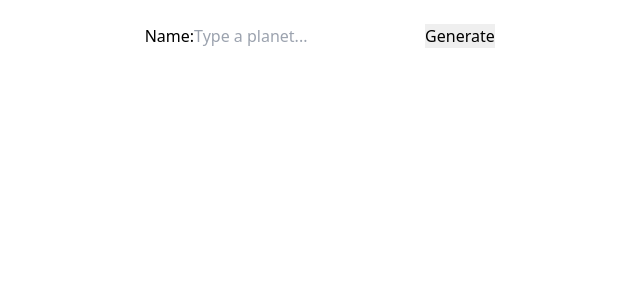
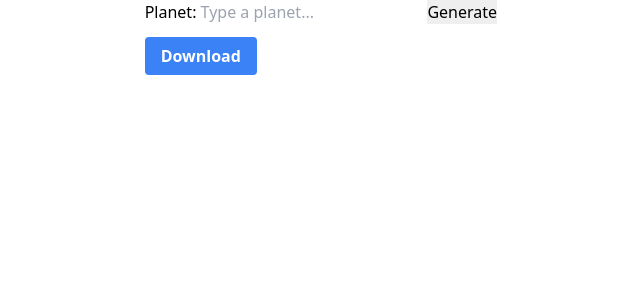
Before and after one commit to git11hub/planet-inc, a Next.js app: page / in a window 1280 px wide. Shown: the top 300 px of the page, without its empty margins (282-922 px from the left). Built offline with nearby package versions, Linux system fonts and the light colour scheme.

Commit message:
complete except download html

```diff
--- a/components/Header.js
+++ b/components/Header.js
@@ -25,8 +25,6 @@ function Header() {
     const [planet, setPlanet] = useState([]);
     const [input, setInput] = useState("");
 
-
-
     console.log(planet);
 
     const aOk = (event) =>{
@@ -41,51 +39,9 @@ function Header() {
 
     // again againTry
     const againTry = (singlePlanet) => {
-        return planetImage [singlePlanet]
+        const lowerCasePlanet = singlePlanet.toLowerCase();
+        return planetImage [lowerCasePlanet.replace(/\s/g, '')]
     }
-
-    // testing area
-    // const withSwitch = (singlePlanet) =>{
-    //     switch(singlePlanet){
-    //         case "earth":
-    //             return planetImage.earth;
-    //         case "jupiter":
-    //             return planetImage.jupiter;
-    //         case "mars":
-    //             return planetImage.mars;
-    //         case "mercury":
-    //             return planetImage.mercury;
-    //         case "saturn":
-    //             return planetImage.saturn;
-    //         case "venus":
-    //             return planetImage.venus;
-    //             default: return
-    //     }
-    // }
-
-    // const findMatched = (singlePlanet) =>{
-    //     if(singlePlanet==="earth"){
-    //         return planetImage.earth
-    //     }
-    //     if(singlePlanet==="jupiter"){
-    //         return planetImage.jupiter
-    //     }
-    //     if(singlePlanet==="mars"){
-    //         return planetImage.mars
-    //     }
-    //     if(singlePlanet==="mercury"){
-    //         return planetImage.mercury
-    //     }
-    //     if(singlePlanet==="saturn"){
-    //         return planetImage.saturn
-    //     }
-    //     if(singlePlanet==="venus"){
-    //         return planetImage.venus
-    //     }
-    //     else {
-    //         return planetImage.noImg
-    //     }
-    // }
 
     function handleOnDragEnd (result) {
         // console.log(result);
@@ -98,16 +54,16 @@ function Header() {
     }
 
     return (
-        <header className="container mx-auto w-1/3">
+        <header className="container mx-auto w-1/3" download>
             <form>
                 <label>
-                    Name:
+                    Planet:
                     <input
                     value={input}
                     onChange={(event) => setInput(event.target.value)}
                     type="text"
                     name="name"
-                    placeholder="Type a planet..."/>
+                    placeholder=" Type a planet..."/>
                 </label>
                 <input onClick={aOk} type="submit" value="Generate" />
             </form>
@@ -133,6 +89,11 @@ function Header() {
                 </Droppable>
             </DragDropContext>
 
+            {/* <button className="bg-blue-500 hover:bg-blue-700 text-white font-bold py-2 px-4 rounded" href="path/to/file.ext" download>Download this page</button> */}
+
+            <button className="mt-5" type="submit">
+                <a className="bg-blue-500 hover:bg-blue-700 text-white font-bold py-2 px-4 rounded" href="#" download="page.html">Download</a>
+            </button>
         </header>
     )
 }
--- a/components/Planet.js
+++ b/components/Planet.js
@@ -10,7 +10,7 @@ function Planet({singlePlanet, singleImg}) {
         <div className="grid grid-cols-2 h-32 border border-gray-200 my-4">
             <div className="relative">
                 {singleImg && (
-                    <Image alt="planet" width={150} height={100} class="absolute top-0 left-0 w-full h-32 object-cover" src={singleImg} />
+                    <Image alt="planet" width={180} height={126} class="absolute top-0 left-0 w-full h-32 object-cover" src={singleImg} />
                 )}
             </div>
             <p className="text-3xl font-bold text-left p-10">{singlePlanet}</p>
--- a/pages/index.js
+++ b/pages/index.js
@@ -10,9 +10,6 @@ export default function Home() {
         <meta name="description" content="Generated by create next app" />
         <link rel="icon" href="/favicon.ico" />
       </Head>
-
-      <h1>--------------------------------------------</h1>
-
       <Header/>
     </div>
   )
```
